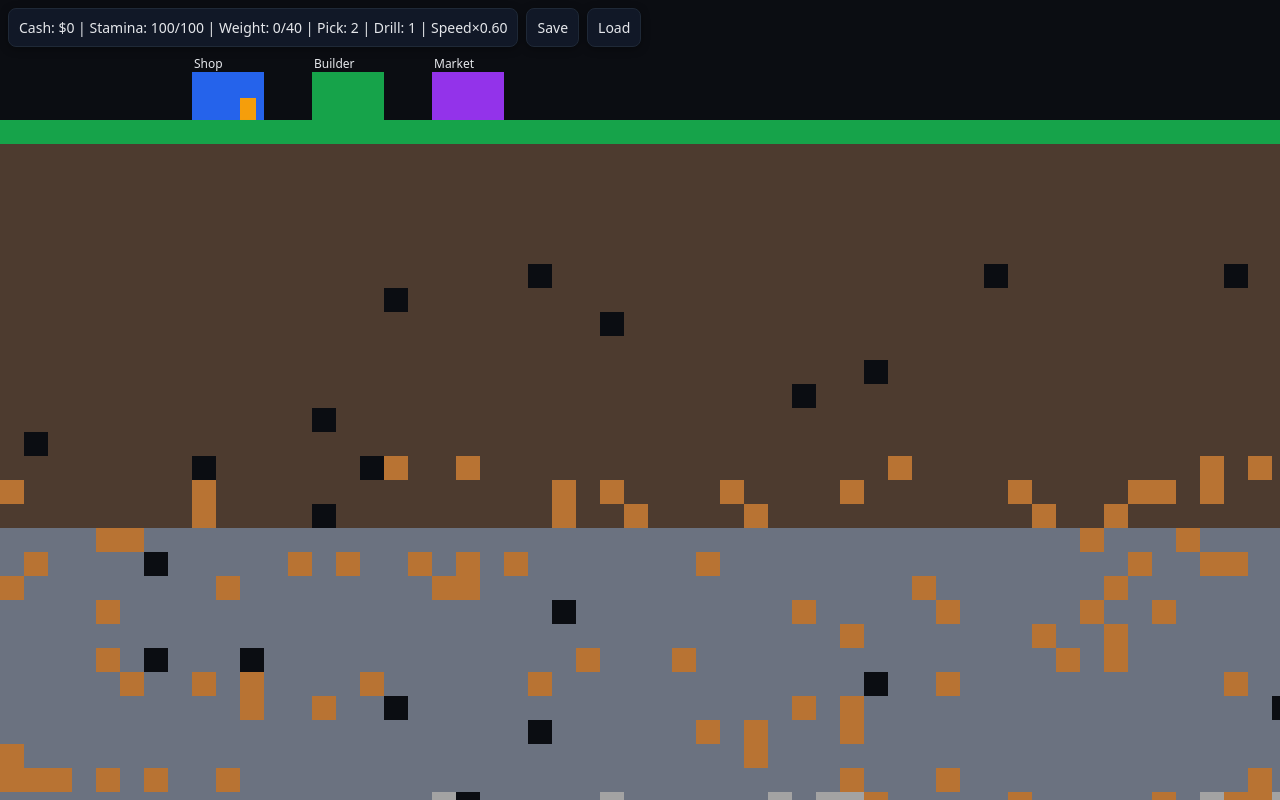
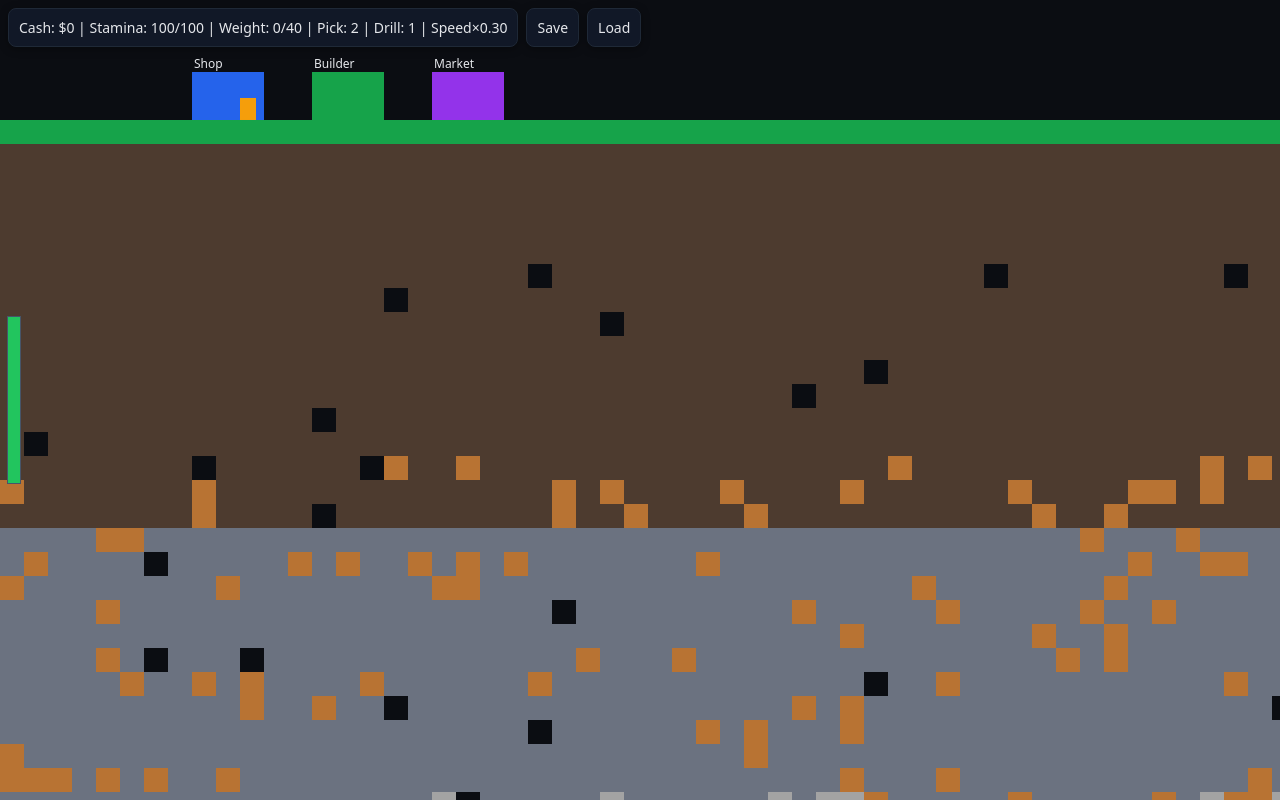
Before and after one commit to RakLord/RaksMine, a website built with Vite: page index.html in a window 1280 px wide. Built offline with nearby package versions, Linux system fonts and the light colour scheme.

Commit message:
Add stamina bar, slow player, and reset surface on teleport

```diff
--- a/index.html
+++ b/index.html
@@ -18,6 +18,9 @@
     <button id="saveBtn" class="panel">Save</button>
     <button id="loadBtn" class="panel">Load</button>
     <input id="loadInput" type="file" accept=".txt" class="hidden" />
+  </div>
+  <div id="staminaBar" class="fixed left-2 top-1/2 -translate-y-1/2 w-4 h-48 bg-slate-800 border border-slate-600 overflow-hidden pointer-events-none">
+    <div id="staminaFill" class="absolute bottom-0 left-0 w-full bg-green-500"></div>
   </div>
   <canvas id="game" width="1280" height="720"></canvas>
   <div id="toasts" class="fixed top-4 right-4 z-30 space-y-2 pointer-events-none"></div>
--- a/js/main.js
+++ b/js/main.js
@@ -1,7 +1,7 @@
 import {TILE, MAP_W, MAP_H, MOVE_ACC, MAX_HSPEED, GRAV, FRICTION} from './config.js';
 import {MATERIALS} from './materials.js';
 import {world, worldToTile, isSolidAt} from './world.js';
-import {canvas, ctx, statsEl, say, closeAllModals, isUIOpen, openInventory, openShop, openMarket, renderMarket, marketModal, saveBtn, loadBtn, loadInput} from './ui.js';
+import {canvas, ctx, statsEl, say, closeAllModals, isUIOpen, openInventory, openShop, openMarket, renderMarket, marketModal, saveBtn, loadBtn, loadInput, staminaFill} from './ui.js';
 import {player, buildings, rectsIntersect, totalWeight, invAdd, teleportHome, upgrades, priceFor, buy, sellItem, sellAll, inventoryValue} from './player.js';
 import {saveGameToFile, loadGameFromString} from './save.js';
 
@@ -126,6 +126,7 @@ function draw() {
   ctx.fillRect(player.x - camera.x, player.y - camera.y, player.w, player.h);
 
   statsEl.innerHTML = `Cash: $${player.cash} | Stamina: ${Math.floor(player.stamina)}/${player.staminaMax} | Weight: ${totalWeight()}/${player.carryCap} | Pick: ${player.pickPower} | Drill: ${player.drill} | Speed×${player.speed.toFixed(2)}`;
+  staminaFill.style.height = (player.stamina / player.staminaMax * 100) + '%';
 }
 
 function loop() { tick(); draw(); requestAnimationFrame(loop); }
--- a/js/player.js
+++ b/js/player.js
@@ -1,4 +1,4 @@
-import {TILE} from './config.js';
+import {TILE, MAP_W} from './config.js';
 import {MATERIALS} from './materials.js';
 import {world} from './world.js';
 import {say} from './ui.js';
@@ -18,7 +18,7 @@ export const player = {
   staminaMax: 100,
   carryCap: 40,
   pickPower: 2,
-  speed: 0.6,
+  speed: 0.3,
   drill: 1,
   inventory: []
 };
@@ -82,6 +82,9 @@ export function teleportHome() {
     invTrimTo(player.carryCap);
     say('Overweight. Excess destroyed.');
   }
+  for (let x = 0; x < MAP_W; x++) {
+    world.set(x, 5, 1);
+  }
   const tx = Math.floor(SPAWN_X / TILE);
   world.set(tx, 5, 1);
   world.set(tx, 6, 2);
@@ -95,7 +98,7 @@ export function teleportHome() {
 
 export const upgrades = {
   pickaxe:  { key: 'pickPower', name: 'Pickaxe',           desc: 'Mine harder materials', step: 1,    max: 10,  base: 50,  scale: 1.6,  baseLevel: 0 },
-  boots:    { key: 'speed',     name: 'Boots',             desc: 'Move faster',          step: 0.10, max: 2.0, base: 80,  scale: 1.5,  baseLevel: 0.6 },
+  boots:    { key: 'speed',     name: 'Boots',             desc: 'Move faster',          step: 0.10, max: 2.0, base: 80,  scale: 1.5,  baseLevel: 0.3 },
   backpack: { key: 'carryCap',  name: 'Leather Backpack',  desc: 'Increase carry cap',   step: 20,   max: 300, base: 60,  scale: 1.45, baseLevel: 0 },
   lungs:    { key: 'staminaMax', name: 'Lung Expansion Pills', desc: 'Increase stamina',   step: 20,   max: Infinity, baseLevel: 100, price: level => 150 * Math.pow(level + 1, 1.3) },
   drill:    { key: 'drill',     name: 'Drill Expander',    desc: 'Mine more blocks',     step: 1,    max: 5,      baseLevel: 1,    price: level => (level + 1) * 500 }
--- a/js/ui.js
+++ b/js/ui.js
@@ -2,6 +2,7 @@ export const canvas = document.getElementById('game');
 export const ctx = canvas.getContext('2d');
 export const statsEl = document.getElementById('stats');
 const toastWrap = document.getElementById('toasts');
+export const staminaFill = document.getElementById('staminaFill');
 export const shopModal = document.getElementById('shopModal');
 const shopBody = document.getElementById('shopBody');
 export const invModal = document.getElementById('invModal');
```
